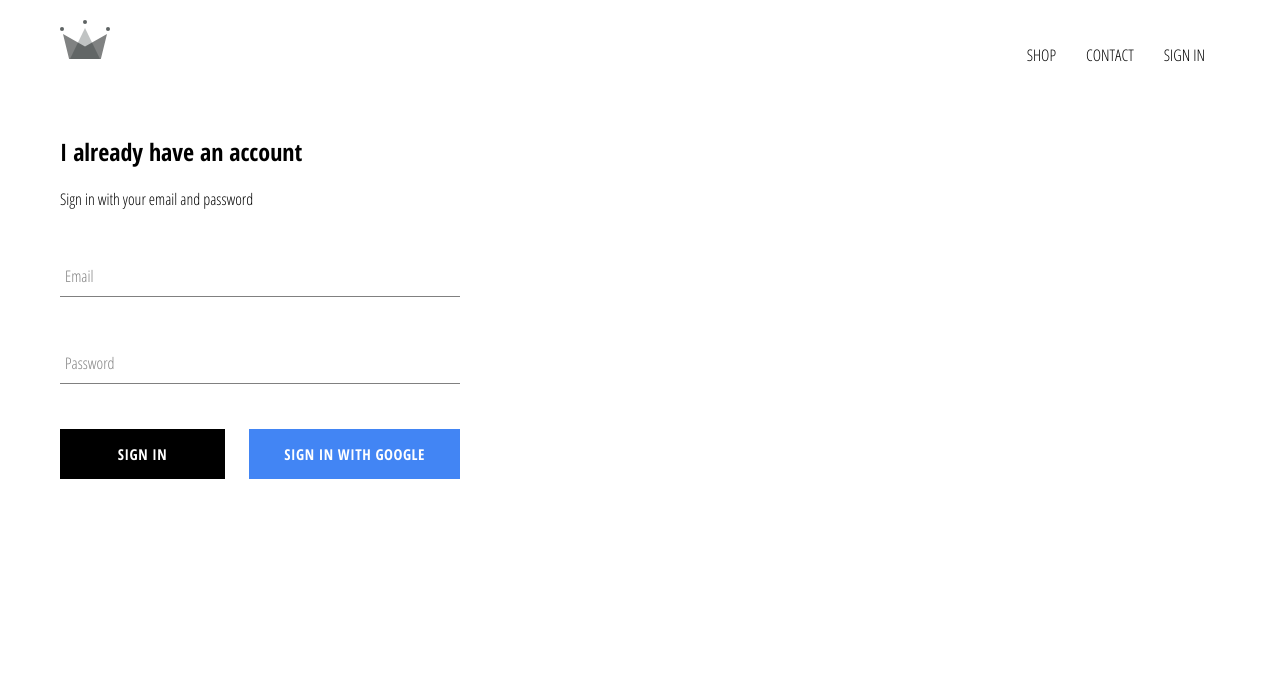
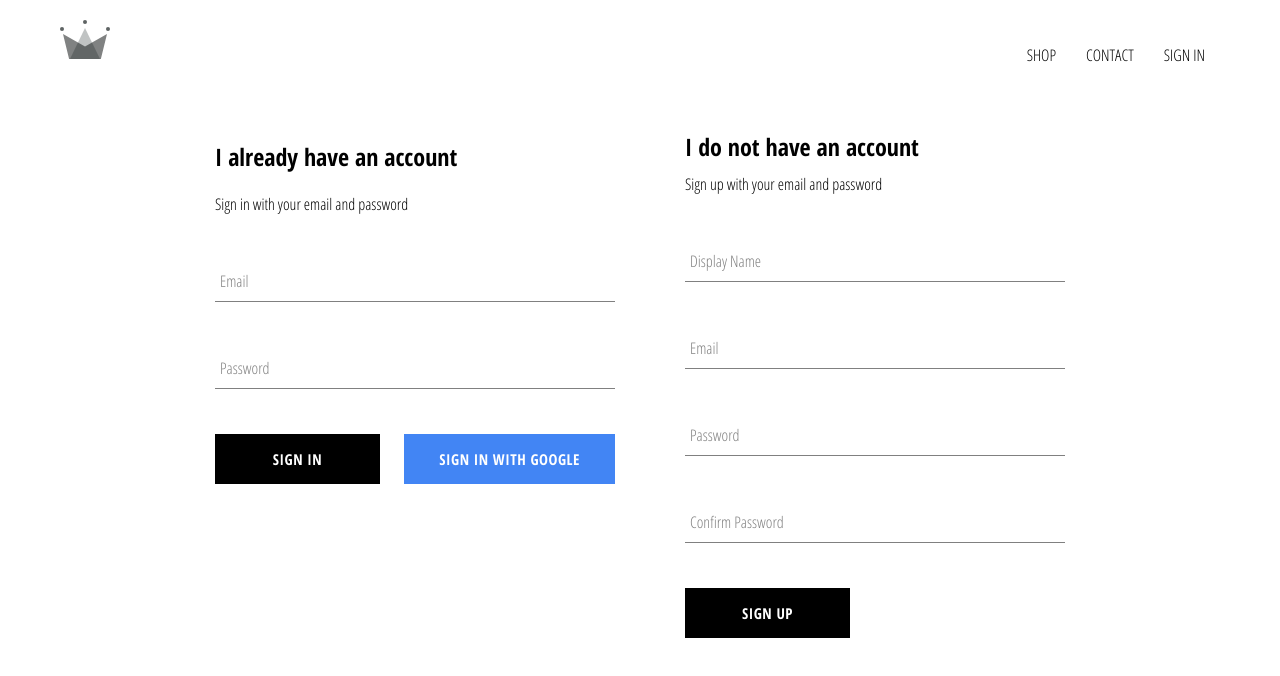
Before and after one commit to jpspane/crwn-clothing, a React (Create React App) app: page /signin in a window 1280 px wide. Shown: the top 676 px of the page. Built offline with nearby package versions, Linux system fonts and the light colour scheme; no server answers.

Commit message:
basic auth

```diff
--- a/src/App.js
+++ b/src/App.js
@@ -7,7 +7,7 @@
 import ShopPage from "./pages/shoppage/shoppage.component";
 import Header from "./components/header/header.component";
 import SignInAndSignUpPage from "./pages/sign-in-and-sign-up/sign-in-and-sign-up.component";
-import { auth } from "./firebase/firebase.utils";
+import { auth, createUserProfileDocument } from "./firebase/firebase.utils";
 
 class App extends React.Component {
   constructor() {
@@ -21,9 +21,18 @@
   unsubscribeFromAuth = null;
 
   componentDidMount() {
-    this.unsubscribeFromAuth = auth.onAuthStateChanged((user) => {
-      this.setState({ currentUser: user });
-      console.log(user);
+    this.unsubscribeFromAuth = auth.onAuthStateChanged(async (userAuth) => {
+      if (userAuth) {
+        const userRef = await createUserProfileDocument(userAuth);
+
+        userRef.onSnapshot((snapShot) => {
+          this.setState({
+            currentUser: { id: snapShot.id, ...snapShot.data() },
+          });
+        });
+      } else {
+        this.setState({ currentUser: null });
+      }
     });
   }
 
--- a/src/components/sign-in/sign-in.component.jsx
+++ b/src/components/sign-in/sign-in.component.jsx
@@ -2,7 +2,7 @@
 import FormInput from "../form-input/form-input.component";
 import CustomButton from "../custom-button/custom-button.component";
 
-import { signInWithGoogle } from "../../firebase/firebase.utils";
+import { auth, signInWithGoogle } from "../../firebase/firebase.utils";
 
 import "./sign-in.styles.scss";
 
@@ -16,9 +16,17 @@
     };
   }
 
-  handleSubmit = (event) => {
+  handleSubmit = async (event) => {
     event.preventDefault();
-    this.setState({ email: "", password: "" });
+
+    const { email, password } = this.state;
+
+    try {
+      await auth.signInWithEmailAndPassword(email, password);
+      this.setState({ email: "", password: "" });
+    } catch (error) {
+      console.error("Failed to sign in", error);
+    }
   };
 
   handleChange = (event) => {
--- /dev/null
+++ b/src/components/sign-up/sign-up.component.jsx
@@ -0,0 +1,102 @@
+import React from "react";
+import FormInput from "../form-input/form-input.component";
+import CustomButton from "../custom-button/custom-button.component";
+import { auth, createUserProfileDocument } from "../../firebase/firebase.utils";
+
+import "./sign-up.styles.scss";
+
+class SignUp extends React.Component {
+  constructor() {
+    super();
+    this.state = {
+      displayName: "",
+      email: "",
+      password: "",
+      confirmPassword: "",
+    };
+  }
+
+  handleSubmit = async (event) => {
+    event.preventDefault();
+
+    const { displayName, email, password, confirmPassword } = this.state;
+
+    if (password !== confirmPassword) {
+      alert("Passwords don't match");
+      return;
+    }
+
+    try {
+      const { user } = await auth.createUserWithEmailAndPassword(
+        email,
+        password
+      );
+
+      await createUserProfileDocument(user, { displayName });
+
+      this.setState({
+        displayName: "",
+        email: "",
+        password: "",
+        confirmPassword: "",
+      });
+    } catch (error) {
+      console.error("Failed to sign up", error);
+    }
+  };
+
+  handleChange = (event) => {
+    const { name, value } = event.target;
+    this.setState({ [name]: value });
+  };
+  render() {
+    const { displayName, email, password, confirmPassword } = this.state;
+    return (
+      <div className="sign-up">
+        <h2 className="title">I do not have an account</h2>
+        <span>Sign up with your email and password</span>
+        <form onSubmit={this.handleSubmit} className="sign-up-form">
+          <FormInput
+            type="text"
+            name="displayName"
+            value={displayName}
+            onChange={this.handleChange}
+            label="Display Name"
+            required
+          />
+
+          <FormInput
+            type="email"
+            name="email"
+            value={email}
+            onChange={this.handleChange}
+            label="Email"
+            required
+          />
+
+          <FormInput
+            type="password"
+            name="password"
+            value={password}
+            onChange={this.handleChange}
+            label="Password"
+            required
+          />
+
+          <FormInput
+            type="password"
+            name="confirmPassword"
+            value={confirmPassword}
+            onChange={this.handleChange}
+            label="Confirm Password"
+            required
+          />
+
+          <CustomButton type="submit">SIGN UP</CustomButton>
+        </form>
+      </div>
+    );
+  }
+}
+
+export default SignUp;
--- /dev/null
+++ b/src/components/sign-up/sign-up.styles.scss
@@ -0,0 +1,9 @@
+.sign-up {
+  display: flex;
+  flex-direction: column;
+  width: 380px;
+
+  .title {
+    margin: 10px 0;
+  }
+}
--- a/src/firebase/firebase.utils.js
+++ b/src/firebase/firebase.utils.js
@@ -21,6 +21,32 @@
 
 const provider = new firebase.auth.GoogleAuthProvider();
 provider.setCustomParameters({ prompt: "select_account" });
+
 export const signInWithGoogle = () => auth.signInWithPopup(provider);
 
+export const createUserProfileDocument = async (userAuth, additionalData) => {
+  if (!userAuth) {
+    return;
+  }
+
+  const userRef = firestore.doc(`users/${userAuth.uid}`);
+
+  const snapShot = await userRef.get();
+
+  if (!snapShot.exists) {
+    // Add to firestore
+
+    const { displayName, email } = userAuth;
+    const createdAt = new Date();
+
+    try {
+      await userRef.set({ displayName, email, createdAt, ...additionalData });
+    } catch (error) {
+      console.error("Error create user", error);
+    }
+  }
+
+  return userRef;
+};
+
 export default firebase;
--- a/src/pages/sign-in-and-sign-up/sign-in-and-sign-up.component.jsx
+++ b/src/pages/sign-in-and-sign-up/sign-in-and-sign-up.component.jsx
@@ -1,11 +1,13 @@
 import React from "react";
 import SignIn from "../../components/sign-in/sign-in.component";
+import SignUp from "../../components/sign-up/sign-up.component";
 
 import "./sign-in-and-sign-up.styles.scss";
 
 const SignInAndSignUpPage = () => (
   <div className="sign-in-and-sign-up">
     <SignIn />
+    <SignUp />
   </div>
 );
 
--- a/src/pages/sign-in-and-sign-up/sign-in-and-sign-up.styles.scss
+++ b/src/pages/sign-in-and-sign-up/sign-in-and-sign-up.styles.scss
@@ -0,0 +1,6 @@
+.sign-in-and-sign-up {
+  width: 850px;
+  display: flex;
+  justify-content: space-between;
+  margin: 30px auto;
+}
```
